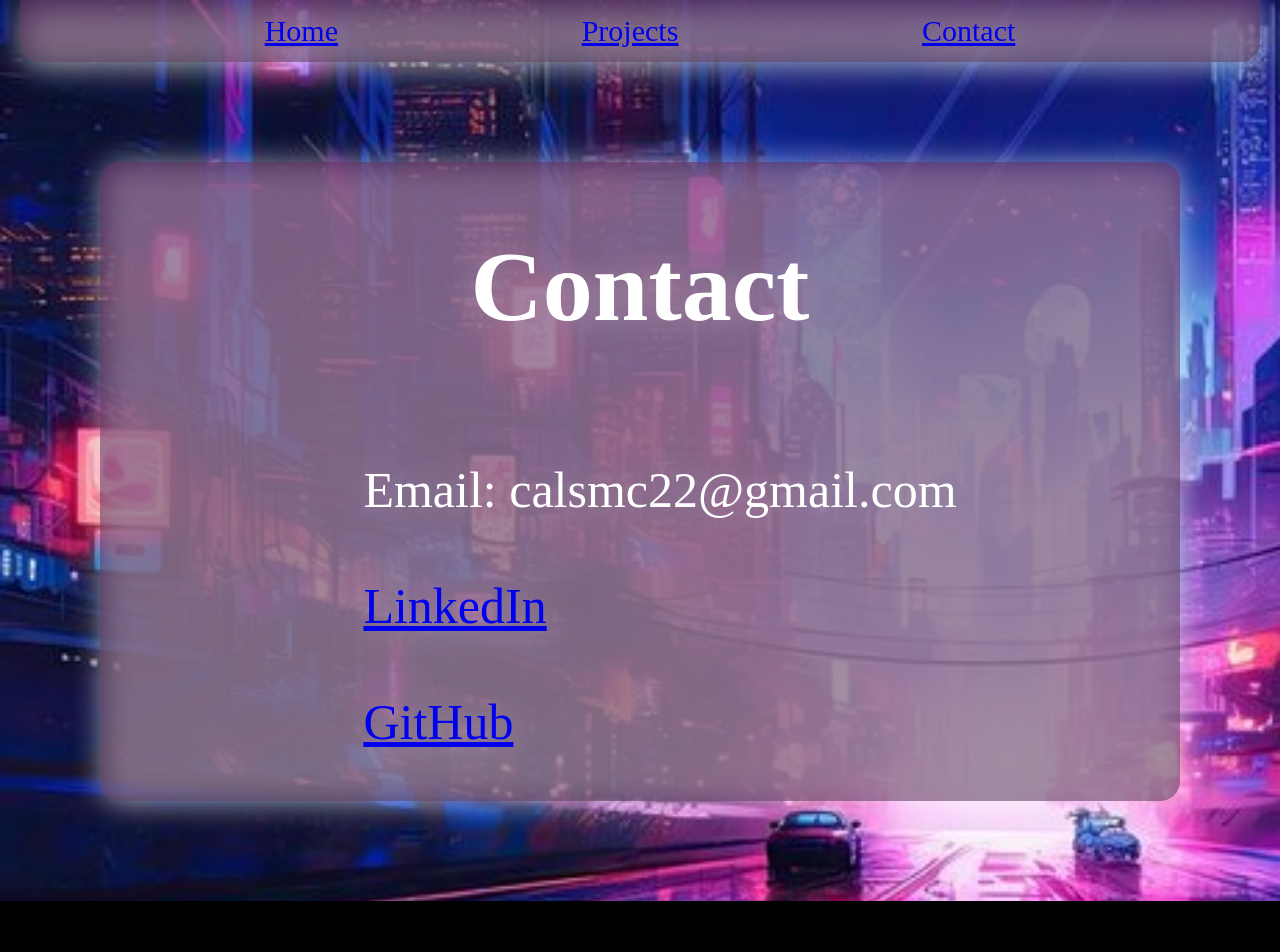
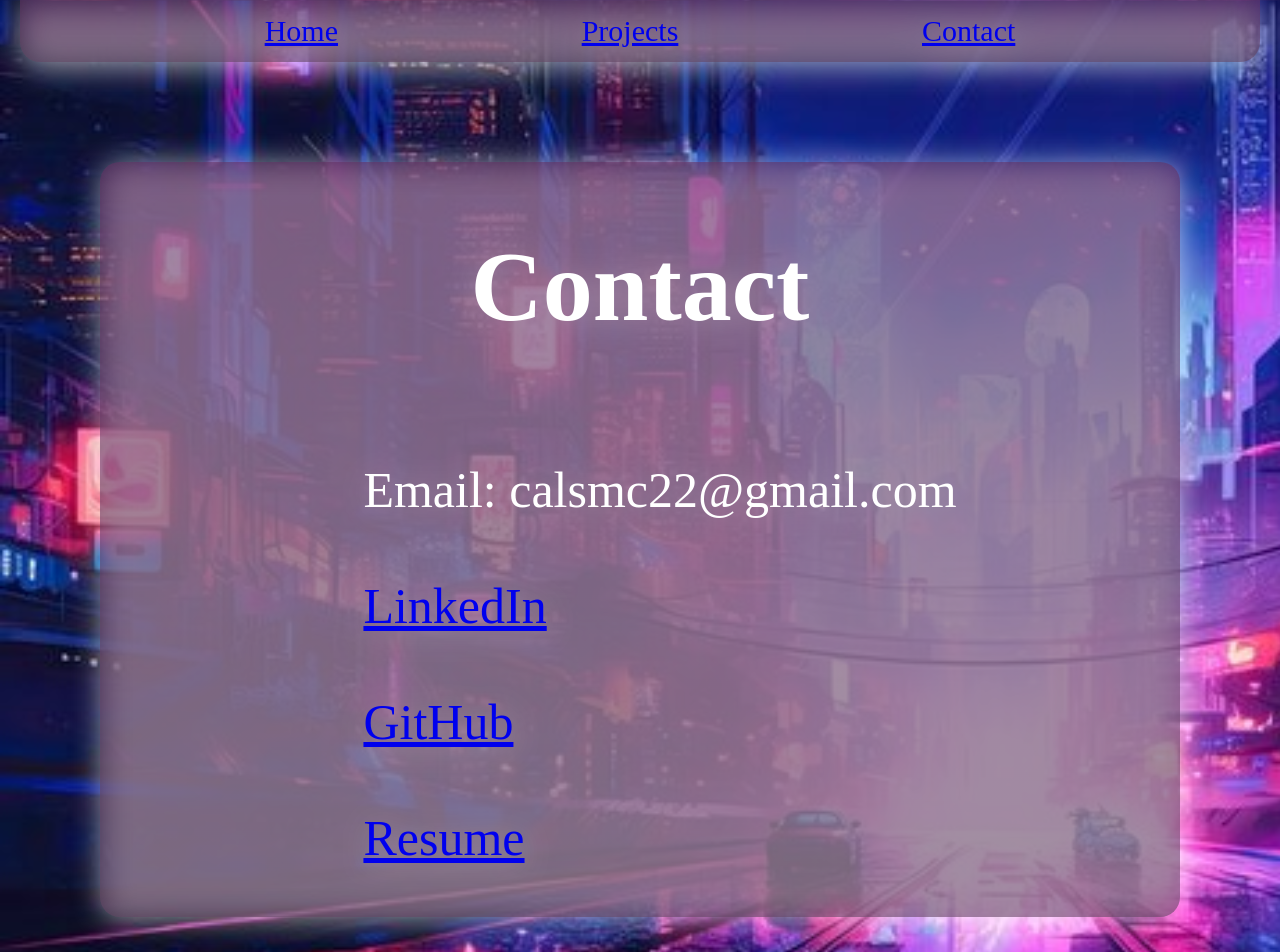
Before and after one commit to CalMc22/CalebMcConnelsPortfolio, a React (Vite) app: page /contact in a window 1280 px wide. Shown: the top 952 px of the page. Before the commit the page ends 901 px from the top, so only its background shows below. Built offline with nearby package versions, Linux system fonts and the light colour scheme.

Commit message:
added resume in contact

```diff
--- a/src/pages/Contact.jsx
+++ b/src/pages/Contact.jsx
@@ -16,6 +16,10 @@ function Contact() {
                 <li>
                     <a href="https://github.com/CalMc22">GitHub</a>
                 </li>
+                <br />
+                <li>
+                    <a href="https://docs.google.com/document/d/1KgRF2tAHSvZ2-STCbXK1IBl9YlB64ocWLxQZ7ppIIfM/edit?usp=sharing">Resume</a>
+                </li>
             </ul>
         </div>
     );
```
